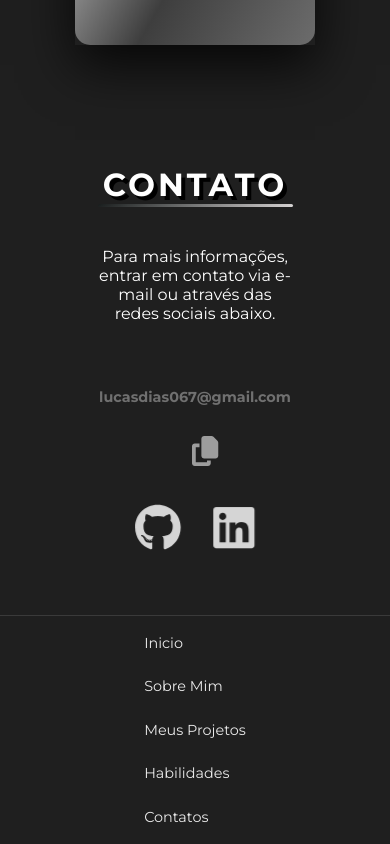
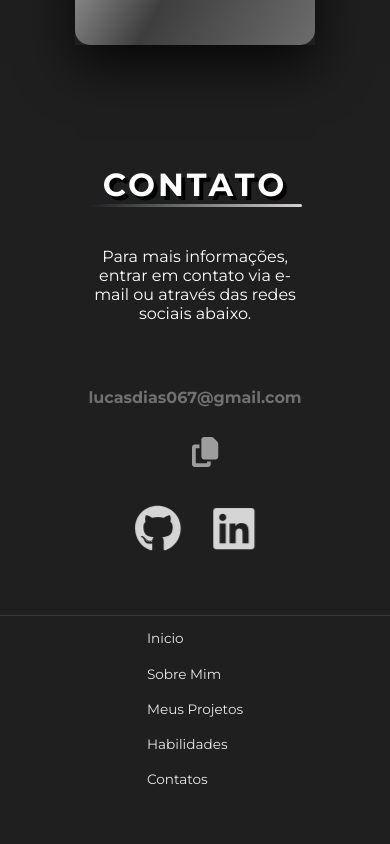
Before and after one commit to Lucasdias067/portfolio-pessoal, a Next.js app: page / in a window 390 px wide. Shown: the part 3605-4449 px from the top of the page. After the commit the page ends 4407 px from the top, so only its background shows below. Built offline with nearby package versions, Linux system fonts and the light colour scheme.

Commit message:
new features

```diff
--- a/src/app/contact/style.css
+++ b/src/app/contact/style.css
@@ -13,6 +13,7 @@
 
 .email a {
   color: #707070;
+  font-size: 1.25rem;
 }
 
 .email svg {
@@ -68,6 +69,10 @@
     font-size: 20px;
   }
 
+  .email a {
+    font-size: 1rem;
+  }
+
   .email a svg {
     display: none;
   }
--- a/src/app/footer/style.css
+++ b/src/app/footer/style.css
@@ -26,8 +26,8 @@ footer {
 }
 
 .rodape a {
-  padding: 0.8rem;
-  font-size: 0.9rem;
+  padding: 0.6rem;
+  font-size: 0.85rem;
 }
 
 .sociais-rodape {
@@ -42,9 +42,9 @@ footer {
   }
 }
 
-@media (max-width: 498px) {
+@media (max-width: 520px) {
   footer {
-    padding: 5px
+    padding: 5px;
   }
 
   .rodape {
--- a/src/app/global.css
+++ b/src/app/global.css
@@ -25,6 +25,10 @@ body {
 
 button {
   cursor: pointer;
+}
+
+button:hover {
+  transform: scale(1.08);
 }
 
 a {
--- a/src/app/projectList/style.css
+++ b/src/app/projectList/style.css
@@ -23,7 +23,7 @@
   color: #fff;
   font-family: 'Montserrat';
   box-shadow: 2px 2px 5px 0 rgba(0, 0, 0, .4);
-  transition: all 0.7 ease;
+  transition: all 0.4s ease-in-out;
   background: #303030;
   border: #303030;
   border-radius: 10px;
@@ -62,7 +62,7 @@
 .face {
   max-width: 300px;
   height: 200px;
-  transition: all 0.7s ease;
+  transition: all 0.8s ease-in-out;
 }
 
 .face1 {
@@ -125,13 +125,14 @@
   padding: 5px;
   border: 1px solid #333;
   border-radius: 5px;
+  transition: all 0.6s ease-in-out;
 }
 
 .face2 a:hover,
+.face2 a:focus,
 .face2 a:active {
   background: #333;
   color: #fff;
-  transition: all 0.7s ease;
   border: none;
 }
 
--- a/src/app/section/style.css
+++ b/src/app/section/style.css
@@ -66,10 +66,6 @@
   margin-right: 0.5rem;
 }
 
-button:hover {
-  transform: scale(1.08);
-}
-
 .btn-links {
   display: flex;
   justify-content: space-between;
--- a/src/app/skills/style.css
+++ b/src/app/skills/style.css
@@ -22,7 +22,7 @@
   width: 100%;
   height: 100%;
   text-align: center;
-  transition: 1s ease-out;
+  transition: 0.9s;
   transform-style: preserve-3d;
 }
 
```
